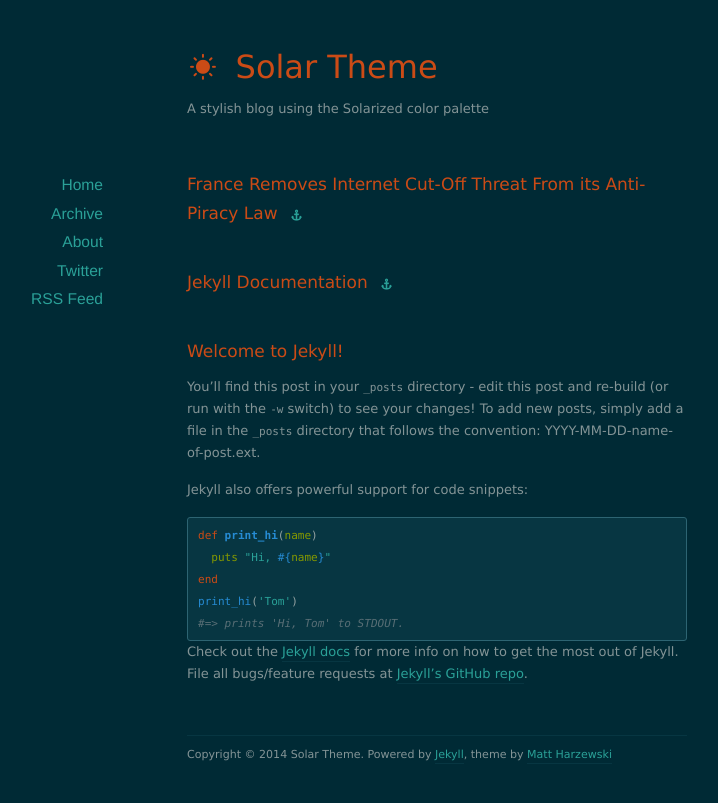
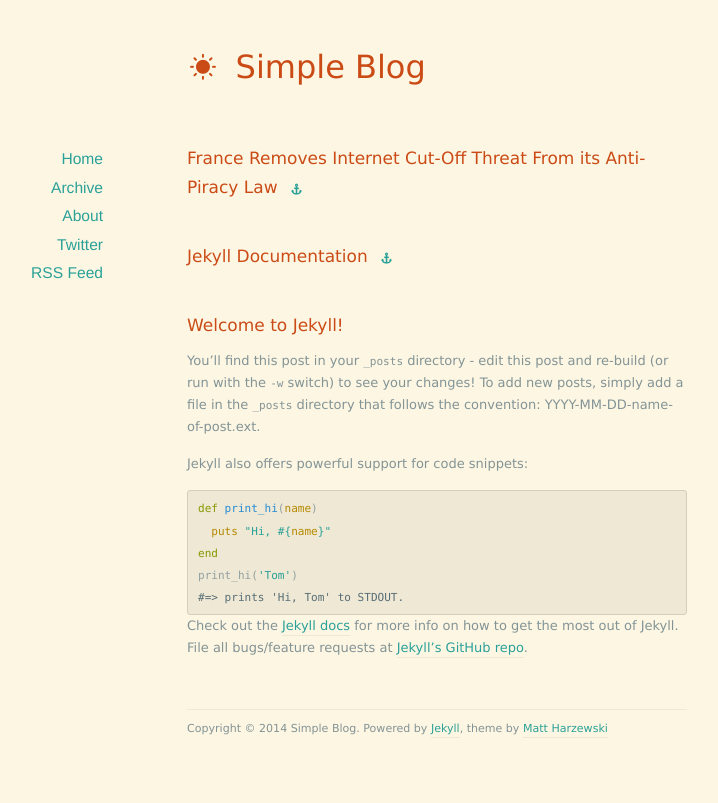
Before and after one commit to gnou/gnou.github.io, a Jekyll site: the page built from index.html, in a window 1280 px wide. Shown: the top 803 px of the page, without its empty margins (203-921 px from the left). Built offline with Jekyll 4.4.1, drawn with Linux system fonts in a browser that asks for light colours; nearby versions of some CDN libraries; the list of posts is cut into pages by our own code.

Commit message:
Config new theme

```diff
--- a/_config.yml
+++ b/_config.yml
@@ -1,9 +1,8 @@
-name: Solar Theme
-url: http://example.org
-description: A stylish blog using the Solarized color palette
+name: Simple Blog
+#url: http://example.org
+#description: A stylish blog using the Solarized color palette
 
-permalink: /:year/:month/:day/:title/
+#permalink: /:year/:month/:day/:title/
 paginate: 10
-pygments: true
 
 exclude: ['README.md', 'Gemfile.lock', 'Gemfile', 'Rakefile']
--- a/_layouts/default.html
+++ b/_layouts/default.html
@@ -11,7 +11,7 @@
   <![endif]-->
 
   <link href="/assets/css/style.css" rel="stylesheet" />
-  <link href="/assets/css/colors-dark.css" rel="stylesheet" />
+  <link href="/assets/css/colors-light.css" rel="stylesheet" />
 
 </head>
 
--- a/feed.xml
+++ b/feed.xml
@@ -1,5 +1,5 @@
 ---
-layout: none
+#layout: none
 ---
 <?xml version="1.0" encoding="UTF-8"?>
 <rss version="2.0" xmlns:atom="http://www.w3.org/2005/Atom">
```
Also changed, not shown: 1 other file.
